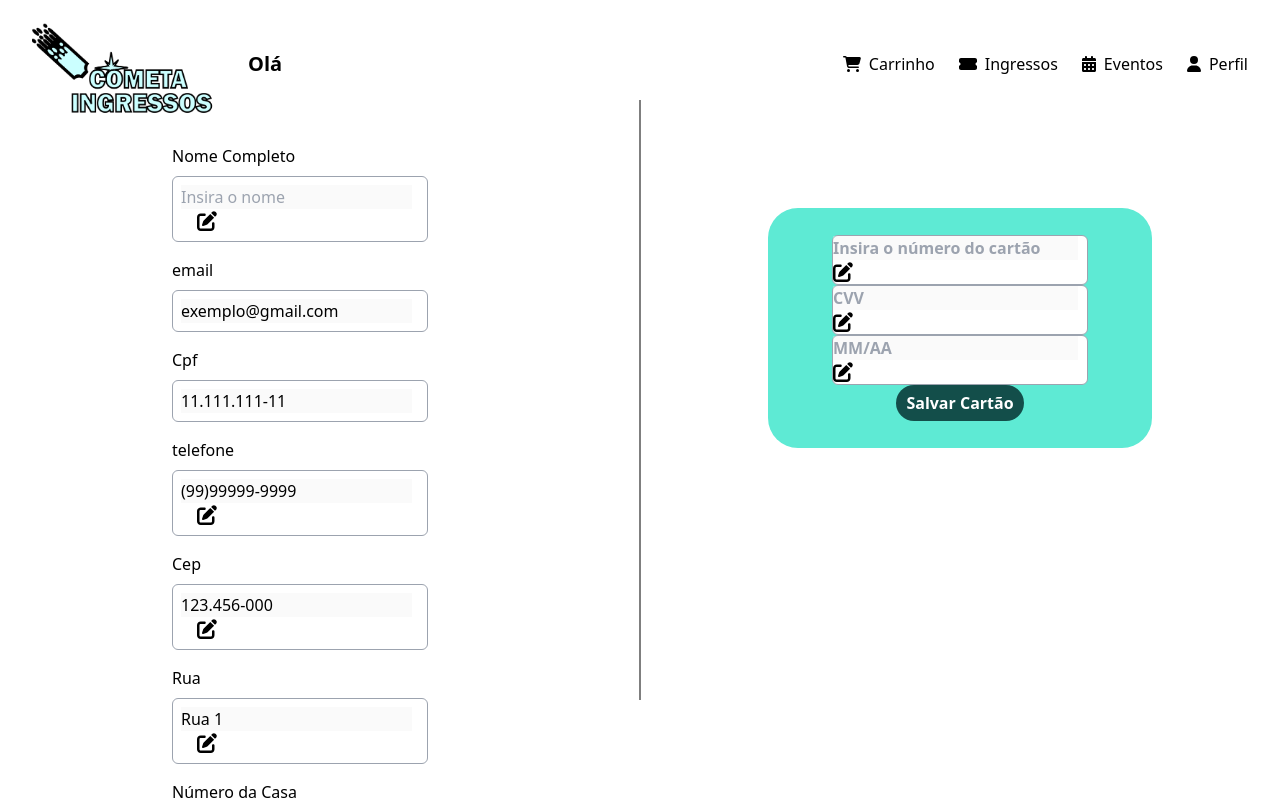
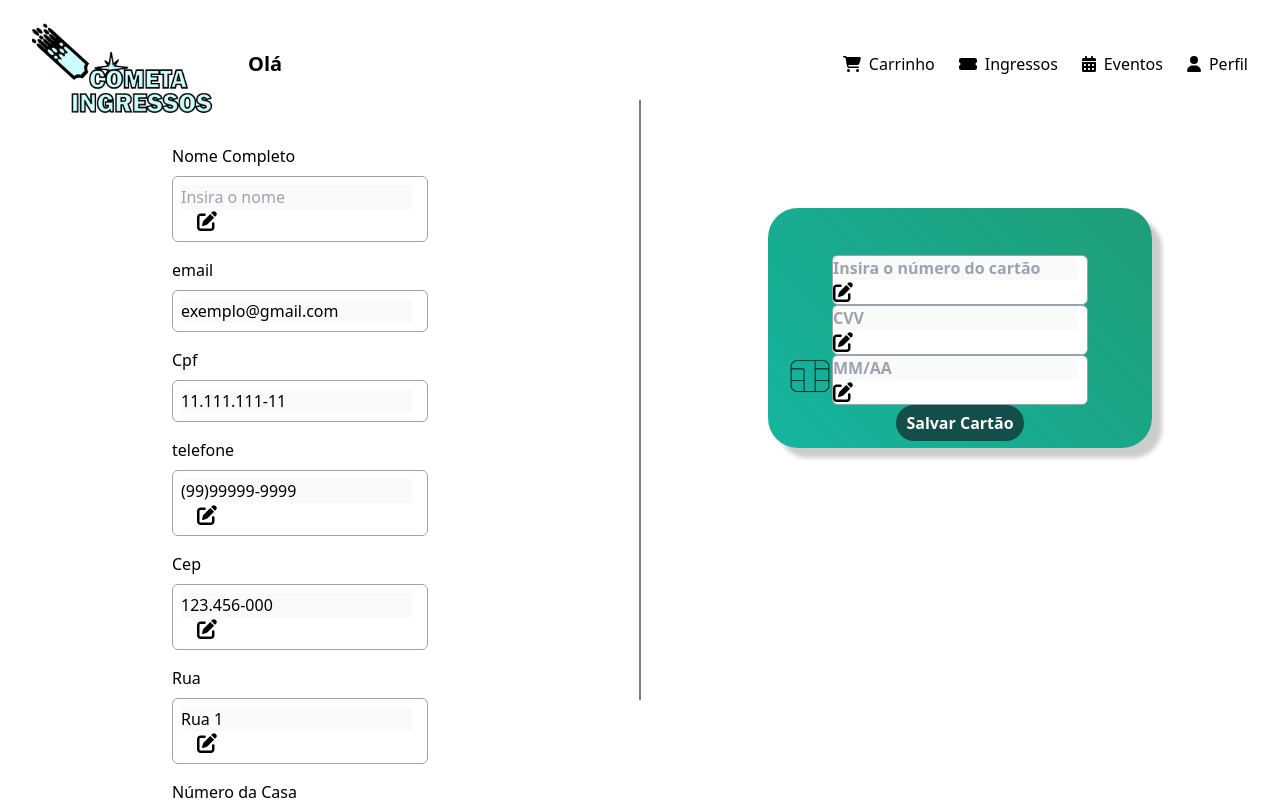
Before and after one commit to Yamazaki-Khaio/Cometa-Ingresso, a Next.js app in the folder ingressoscometa/: page /perfil in a window 1280 px wide. Shown: the top 800 px of the page. Built offline with nearby package versions, Linux system fonts and the light colour scheme; no server answers.

Commit message:
Arrumando o cartão de credito usuario

```diff
--- a/ingressoscometa/src/components/PerfilCliente/BlocoCartaoCredito.tsx
+++ b/ingressoscometa/src/components/PerfilCliente/BlocoCartaoCredito.tsx
@@ -1,33 +1,58 @@
+import React, { useState } from 'react';
 import BotaoSalvarCartao from "./botaoSalvarCartao";
 import Campocvv from "./cartaoCvv";
 import CampoNumeroCartao from "./cartaoNumero";
 import CampoValidade from "./cartaoValidade";
+import Image from 'next/image';
 
 export default function BlocoCartaoDeCredito() {
+  const [hovered, setHovered] = useState(false);
+
+  const handleMouseEnter = () => {
+    setHovered(true);
+  };
+
+  const handleMouseLeave = () => {
+    setHovered(false);
+  };
+
+  const getBackgroundColor = () => {
+    if (hovered) {
+      return 'linear-gradient(45deg, #1f9d78, #14b59f)';
+    }
+    return 'linear-gradient(45deg, #14b59f, #1f9d78)';
+  };
+
+  const getBoxShadow = () => {
+    if (hovered) {
+      return "10px 10px 8px rgba(0, 0, 0, 0.3)";
+    }
+    return "10px 10px 4px rgba(0, 0, 0, 0.2)";
+  };
+
   return (
     <div
-      className="flex flex-col items-center justify-center w-96 h-60 bg-teal-300 mx-auto relative"
+      className="flex flex-col items-center justify-center w-96 h-60 mx-auto relative"
       style={{
-        marginTop: "-100vh", // Metade negativa da altura para centralizar verticalmente
-        color: "black", // Definir a cor do texto como preto
+        marginTop: "-100vh",
         right: "23vh",
-        fontWeight: "bold", // Definir o peso da fonte como negrito
-        borderRadius: "30px", // Adicionar bordas levemente arredondadas
+        fontWeight: "bold",
+        borderRadius: "30px",
+        boxShadow: getBoxShadow(),
+        background: getBackgroundColor(),
+        transition: "background 0.3s ease-in-out, box-shadow 0.3s ease-in-out",
       }}
+      onMouseEnter={handleMouseEnter}
+      onMouseLeave={handleMouseLeave}
     >
-      <CampoNumeroCartao
-        style={{
-          position: "absolute", // Posicionamento absoluto para ficar acima do bloco
-          top: "-30px", // Ajustar a distância vertical
-          fontSize: "24px", // Ajustar o tamanho da fonte
-          letterSpacing: "2px", // Aumentar o espaçamento entre as letras
-          fontWeight: "bold", // Definir o peso da fonte como negrito
-          textTransform: "uppercase", // Converter o texto em letras maiúsculas
-        }}
-      />
-      <Campocvv/>
-      <CampoValidade/>
-      <BotaoSalvarCartao/>
+            <div><CampoNumeroCartao/></div>
+      <div><Campocvv /></div>
+      <div><CampoValidade /></div>
+      <div><BotaoSalvarCartao /></div>
+      <div style={{ marginRight: "300px", marginTop: "-90px" }}>
+        <Image src="/chip.png" alt="chip" width="50" height="50" />
+      </div>
+
     </div>
   );
 }
```
Also changed, not shown: ingressoscometa/public/chip.png (added), 1 other file (tests, documents, lock files or other folders).
